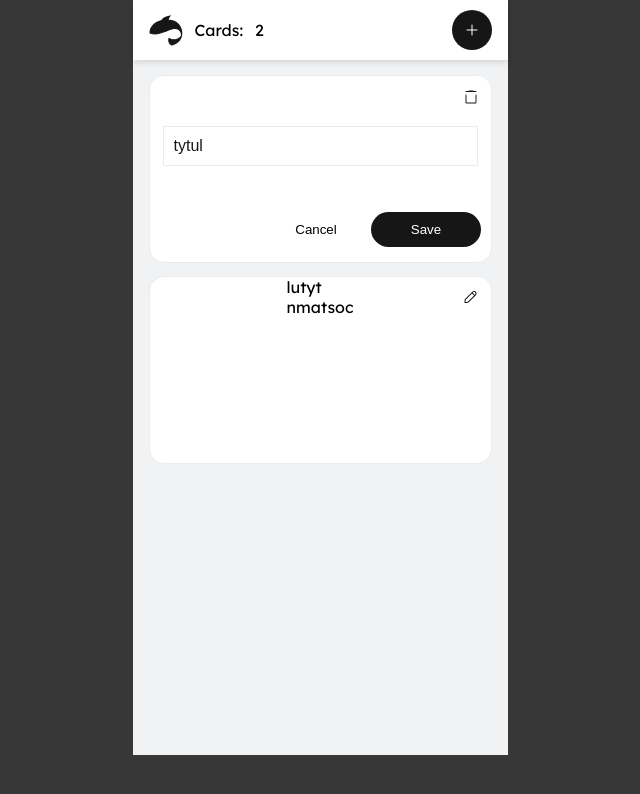
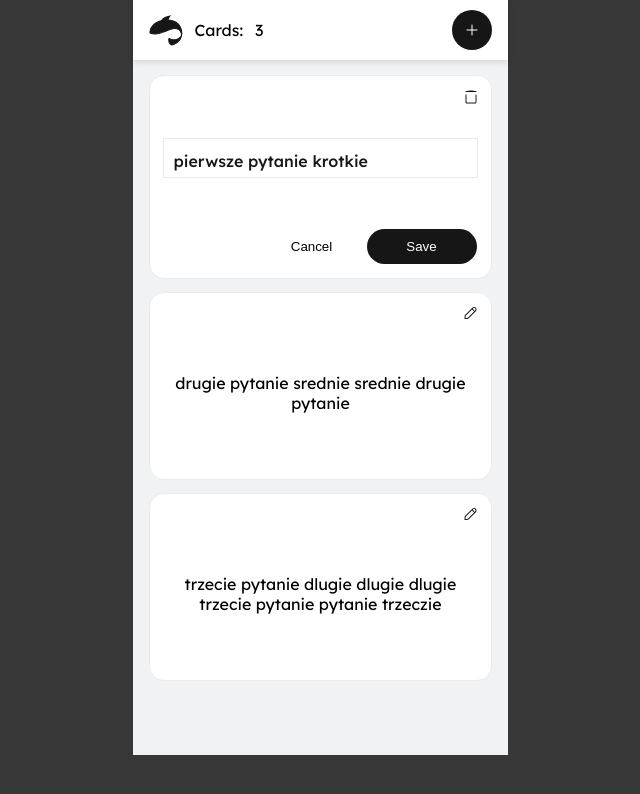
Before and after one commit to Adriann77/fischkapp, a React (Vite) app: page / in a window 1280 px wide. Both pictures are taken after a click on the button 790 px from the left and 97 px from the top of the page. Shown: the top 794 px of the page, without its empty margins (320-960 px from the left). Built offline with nearby package versions, Linux system fonts and the light colour scheme.

Commit message:
feat/cardFlip

```diff
--- a/index.html
+++ b/index.html
@@ -12,7 +12,7 @@
     <link rel="preconnect" href="https://fonts.googleapis.com" />
     <link rel="preconnect" href="https://fonts.gstatic.com" crossorigin />
     <link
-      href="https://fonts.googleapis.com/css2?family=Lexend:wght@100;400;700&display=swap"
+      href="https://fonts.googleapis.com/css2?family=Lexend:wght@100;400;500;700&display=swap"
       rel="stylesheet"
     />
     <script type="module" src="/src/main.tsx"></script>
--- a/src/App.tsx
+++ b/src/App.tsx
@@ -7,8 +7,24 @@ import { CardsList } from "./components/CardsList";
 import { v4 as uuidv4 } from "uuid";
 
 const initialCards = [
-  { heading: "tytul", answer: "costamn", id: 1 },
-  { heading: "lutyt", answer: "nmatsoc", id: 2 },
+  {
+    heading: "pierwsze pytanie krotkie",
+    answer: "Lorem ipsum dolor sit amet.",
+    id: 1,
+  },
+  {
+    heading: "drugie pytanie srednie srednie drugie pytanie",
+    answer:
+      "Lorem ipsum dolor sit amet consectetur adipisicing elit. Ex, pariatur eveniet placeat nisi cumque porro deleniti aspernatur dolor culpa fugiat dignissimos nam tenetur, incidunt a commodi? Sed qui necessitatibus, placeat nisi cumque porro deleniti aspernatur dolor culpa fugiat dignissimo sit!unt a commodi? Sed qui necessitatibus, placeat nisi cumque porro deleniti aspernatur dolor culpa fugiat dignissimo sit!,ignissimo sit!unt a commodi? Sed qui necessitatibus, placeat nisi cumque porro deleniti aspernatur dolor culpa fugiat dignissimo sit!",
+    id: 2,
+  },
+  {
+    heading:
+      "trzecie pytanie dlugie dlugie dlugie trzecie pytanie pytanie trzeczie",
+    answer:
+      "Lorem ipsum dolor sit amet, consectetur adipisicing elit. Impedit, assumenda?",
+    id: 3,
+  },
 ];
 
 function App() {
--- a/src/components/Card/Card.tsx
+++ b/src/components/Card/Card.tsx
@@ -1,6 +1,6 @@
 import React, { useState } from "react";
 import { CardFront } from "./CardFront";
-import { FlippedCardEdit } from "./FlippedCardEdit";
+import { FlippedCardEdit } from "./CardFrontEdit";
 import { CardEdit } from "./CardEdit";
 
 interface Props {
@@ -25,11 +25,11 @@ export const Card = ({
   const [flipCard, setFlipCard] = useState(false);
   const [showError, setShowError] = useState(false);
 
-  const handleInputChange = (event: React.ChangeEvent<HTMLInputElement>) => {
+  const handleInputChange = (event: React.ChangeEvent<HTMLTextAreaElement>) => {
     setInputValue(event.target.value);
   };
   const handleAnswerInputChange = (
-    event: React.ChangeEvent<HTMLInputElement>,
+    event: React.ChangeEvent<HTMLTextAreaElement>,
   ) => {
     setAnswerInputValue(event.target.value);
   };
--- a/src/components/Card/CardFront.tsx
+++ b/src/components/Card/CardFront.tsx
@@ -18,12 +18,15 @@ export const CardFront = ({
   setFlipCard,
 }: Props) => {
   return (
+    <>
+      {!flipCard ? (
         <div
           onClick={() => {
             setFlipCard(!flipCard);
           }}
-      className={`${styles.rectangle} ${flipCard ? styles.flip : styles.flipBack}`}
+          className={styles.cardFront}
         >
+          <div className={`${styles.card} ${flipCard ? styles.flip : ""}`}>
             <button onClick={editCard} className={styles.buttonTrash}>
               <Pencil />
             </button>
@@ -32,5 +35,25 @@ export const CardFront = ({
               <p className={styles.answer}>{answerInputValue}</p>
             </div>
           </div>
+        </div>
+      ) : (
+        <div
+          onClick={() => {
+            setFlipCard(!flipCard);
+          }}
+          className={styles.cardBack}
+        >
+          <div className={`${styles.card} ${flipCard ? styles.flipBack : ""}`}>
+            <button onClick={editCard} className={styles.buttonTrash}>
+              <Pencil />
+            </button>
+            <div className={styles.text}>
+              <p className={styles.heading}>{inputValue}</p>
+              <p className={styles.answer}>{answerInputValue}</p>
+            </div>
+          </div>
+        </div>
+      )}
+    </>
   );
 };
--- a/src/components/Card/FlippedCardEdit.tsx
+++ b/src/components/Card/CardFrontEdit.tsx
@@ -4,7 +4,7 @@ import { Trash } from "../icons/Trash";
 
 interface Props {
   editCard: () => void;
-  handleInputChange: (event: React.ChangeEvent<HTMLInputElement>) => void;
+  handleInputChange: (event: React.ChangeEvent<HTMLTextAreaElement>) => void;
   inputValue: string;
   cancelChanges: () => void;
   submitChanges: () => void;
@@ -26,7 +26,9 @@ export const FlippedCardEdit = ({
       <button onClick={deleteCard} className={styles.buttonTrash}>
         <Trash />
       </button>
-      <input onChange={handleInputChange} type="text" value={inputValue} />
+      <div className={styles.formContainerSingle}>
+        <textarea onChange={handleInputChange} value={inputValue} />
+      </div>
       {showError && (
         <p className={styles.errorParaph}>Wprowadź najpierw jakieś słowa.</p>
       )}
--- a/src/components/CssModule/NewCard.module.scss
+++ b/src/components/CssModule/NewCard.module.scss
@@ -1,19 +1,18 @@
-.rectangle {
+@mixin container {
   position: relative;
   display: flex;
+  flex-direction: column;
   align-items: center;
   width: 343px;
   min-height: 188px;
   margin-bottom: -8px;
-	border: 15px;
   border-radius: 15px;
   background: var(--White, #fff);
   border: 1px solid var(--Border, #ebebec);
-	flex-direction: column;
   overflow: hidden;
-	transition: transform 1s;
+}
 
-	.buttonTrash {
+@mixin buttonTrash {
   position: absolute;
   top: 0;
   right: 0;
@@ -21,33 +20,114 @@
   cursor: pointer;
   background-color: #fff;
 }
+
+@mixin text {
+  display: flex;
+  align-items: center;
+  justify-content: center;
+  width: 100%;
+  word-wrap: break-word;
+  padding: 16px;
+  margin-top: 14px;
+  height: 100%;
+  text-align: center;
+  word-wrap: break-word;
 }
 
-.flip{
-  .buttonTrash{
-    transition: opacity .5s;
+.cardFront {
+  position: absolute;
+  width: 100%;
+  height: 100%;
+  display: flex;
+  align-items: center;
+  justify-content: center;
+  transform: rotate(0) perspective(1000px);
+  transition: transform 0.8s ease;
+  transform-style: preserve-3d;
+  @include container;
+  .buttonTrash {
+    @include buttonTrash;
+  }
+
+  .text {
+    @include text;
+    .answer {
+      display: none;
       opacity: 0;
     }
   }
+}
 
-.flipBack{
-  .buttonTrash{
-    opacity: 1;
-    transition: opacity .5s;
+.cardBack {
+  display: flex;
+  align-items: center;
+  justify-content: center;
+  transition: transform 0.8s ease;
+  transform: rotateY(180deg) perspective(1000px);
+  transform-style: preserve-3d;
+  @include container;
+
+  .buttonTrash {
+    @include buttonTrash;
+    transform: rotateY(180deg) translateX(300px);
+  }
+
+  .text {
+    @include text;
+    .heading {
+      transition: all 0.3s;
+
+      display: none;
+      opacity: 0;
+    }
+
+    .answer {
+      transform: rotateY(180deg);
+    }
   }
 }
 
+.rectangle {
+  @include container;
+}
 
+.buttonTrash {
+  @include buttonTrash;
+}
 
-input {
+.formContainerSingle {
   margin-top: 50px;
-	padding: 10px;
+  margin-bottom: 88px;
+  display: flex;
+  padding: 12px;
+  gap: 8px;
+  flex-direction: column;
+  text-align: left;
+}
+.formContainerDouble {
+  margin-top: 28px;
+  margin-bottom: 87px;
+  display: flex;
+  padding: 12px;
+  gap: 8px;
+  flex-direction: column;
+  text-align: left;
+}
+
+textarea {
+  font-family: Lexend;
+
+  font-weight: 500;
+  resize: none;
   width: 315px;
   height: 40px;
-	border: 1px solid var(--Border, #ebebec);
+  word-wrap: break-word;
+  border: 1px solid #ebebec;
   color: var(--accent);
   font-size: 16px;
-	font-weight: 500;
+  text-align: left;
+  padding: 12px 10px 10px 10px;
+  overflow: hidden;
 }
 
 .buttons {
@@ -55,8 +135,8 @@ input {
   display: flex;
   justify-content: end;
   align-content: end;
-	margin-top: 136px;
-	margin-left: 102px;
+  bottom: 14px;
+  right: 14px;
 }
 
 .buttonCardOne,
@@ -81,101 +161,29 @@ input {
   background: var(--accent);
 }
 
+.editState {
+  margin-top: 40px;
+  display: flex;
+  flex-direction: column;
+  align-items: center;
+  justify-content: center;
+  margin-top: 28px;
+}
+
 .headingTitle {
+  top: 28px;
+  left: 26px;
   color: var(--Accent, #161616);
   font-family: Lexend;
   font-size: 12px;
   font-style: normal;
   font-weight: 400;
-	line-height: normal;
-	position: absolute;
-	top: 28px;
-	left: 15px;
 }
 
 .errorParaph {
+  position: absolute;
   color: red;
   font-size: 12px;
-	margin-top: 5px;
+
+  top: 10px;
 }
-
-// .flip {
-// 	position: relative;
-// 	transition: transform 1s;
-// 	transform: rotateY(180deg);
-
-// 	.text {
-//     display: flex;
-//     align-items: center;
-//     justify-content: center;
-
-
-// 		.answer {
-//       transition: opacity 1s ;
-// 			opacity: 0;
-// 		}
-
-// 		.heading {
-//       transition: opacity 1s 1s;
-// 			opacity: 1;
-//       transform: rotateY(180deg) translate(-50%);
-// 		}
-// 	}
-// }
-// .text {
-//   display: flex;
-//   align-items: center;
-//   justify-content: center;
-//   position: relative;
-//   line-height: 188px;
-
-// 	.answer {
-//     transition: opacity 1s 1s;
-// 		opacity: 1;
-// 	}
-
-// 	.heading {
-//     transition: opacity 1s ;
-// 		opacity: 0;
-// 	}
-// }
-
-// .front,
-// .back {
-//   align-items: center;
-//   justify-content: center;
-//   display: flex;
-
-//   .text {
-//     padding: 20px;
-//     margin-top: 15px;
-//   }
-// }
-
-// .front {
-//   perspective: 1000px;
-//   transition: transform 1s;
-//   transform: rotateY(180deg);
-//   .answer {
-//     opacity: 0;
-//     display: none;
-//   }
-
-//   .heading {
-//     opacity: 1;
-//   }
-// }
-
-// .back {
-
-//   transition: transform 1s;
-
-//   .answer {
-//     opacity: 1;
-//   }
-
-//   .heading {
-//     opacity: 0;
-//     display: none;
-//   }
-// }
--- a/src/components/NewCard/NewCard.tsx
+++ b/src/components/NewCard/NewCard.tsx
@@ -16,11 +16,11 @@ export const NewCard = ({ checker, reset, onSaveClick }: Props) => {
   const [showError, setShowError] = useState(false);
   const [firstStep, setFirstStep] = useState(checker);
 
-  const handleInputChange = (event: React.ChangeEvent<HTMLInputElement>) => {
+  const handleInputChange = (event: React.ChangeEvent<HTMLTextAreaElement>) => {
     setInputValue(event.target.value);
   };
   const handleTextInputChange = (
-    event: React.ChangeEvent<HTMLInputElement>,
+    event: React.ChangeEvent<HTMLTextAreaElement>,
   ) => {
     setTextInputValue(event.target.value);
   };
--- a/src/components/NewCard/NewCardFirstStep.tsx
+++ b/src/components/NewCard/NewCardFirstStep.tsx
@@ -3,7 +3,7 @@ import styles from "../CssModule/NewCard.module.scss";
 
 interface Props {
   inputValue: string;
-  handleInputChange: (event: React.ChangeEvent<HTMLInputElement>) => void;
+  handleInputChange: (event: React.ChangeEvent<HTMLTextAreaElement>) => void;
   showError: boolean;
   reset: () => void;
   checkInput: () => void;
@@ -18,7 +18,9 @@ export const NewCardFirstStep = ({
 }: Props) => {
   return (
     <div className={styles.rectangle}>
-      <input value={inputValue} onChange={handleInputChange} type="text" />
+      <div className={styles.formContainerSingle}>
+        <textarea value={inputValue} onChange={handleInputChange} />
+      </div>
       {showError && (
         <p className={styles.errorParaph}>Wprowadź najpierw jakieś słowa.</p>
       )}
```
Also changed, not shown: src/components/Card/CardEdit.tsx (+7 -7 lines), src/components/NewCard/NewCardSecondStep.tsx (+7 -7 lines). Lines whose indentation alone changed are shown as unchanged.
